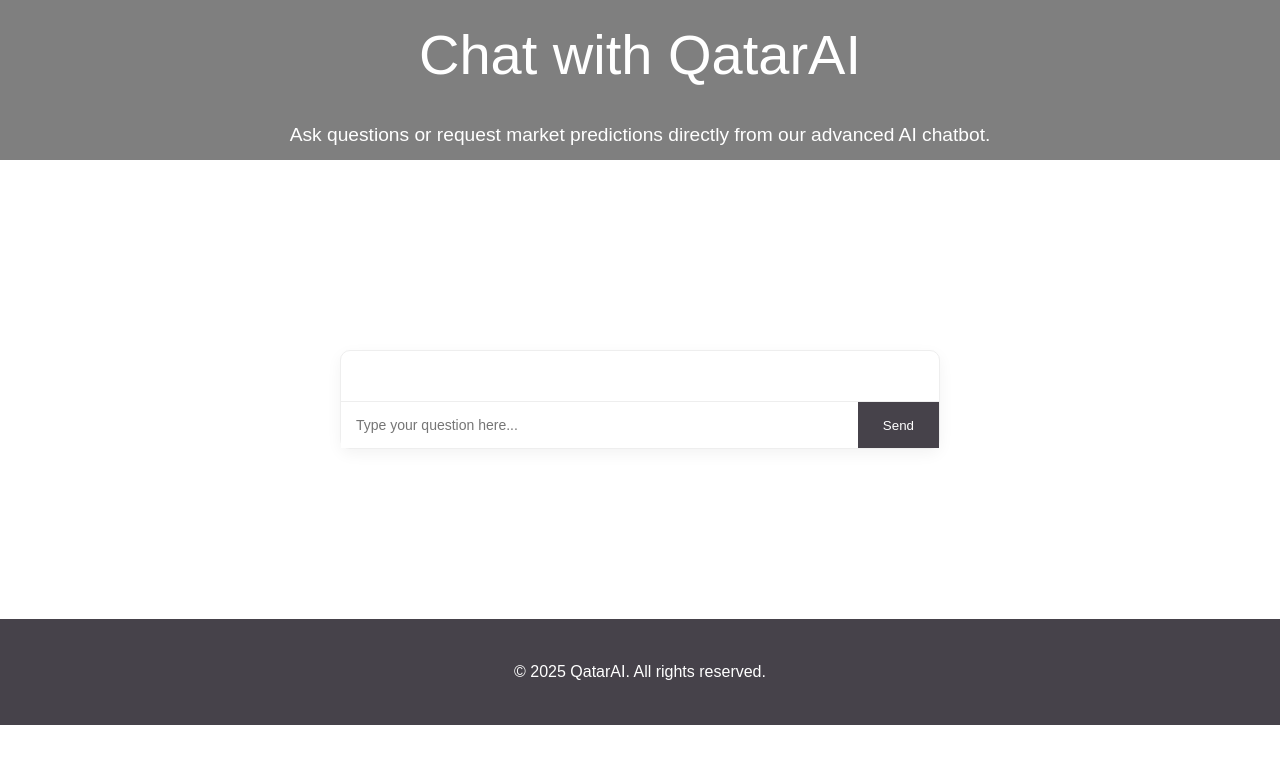
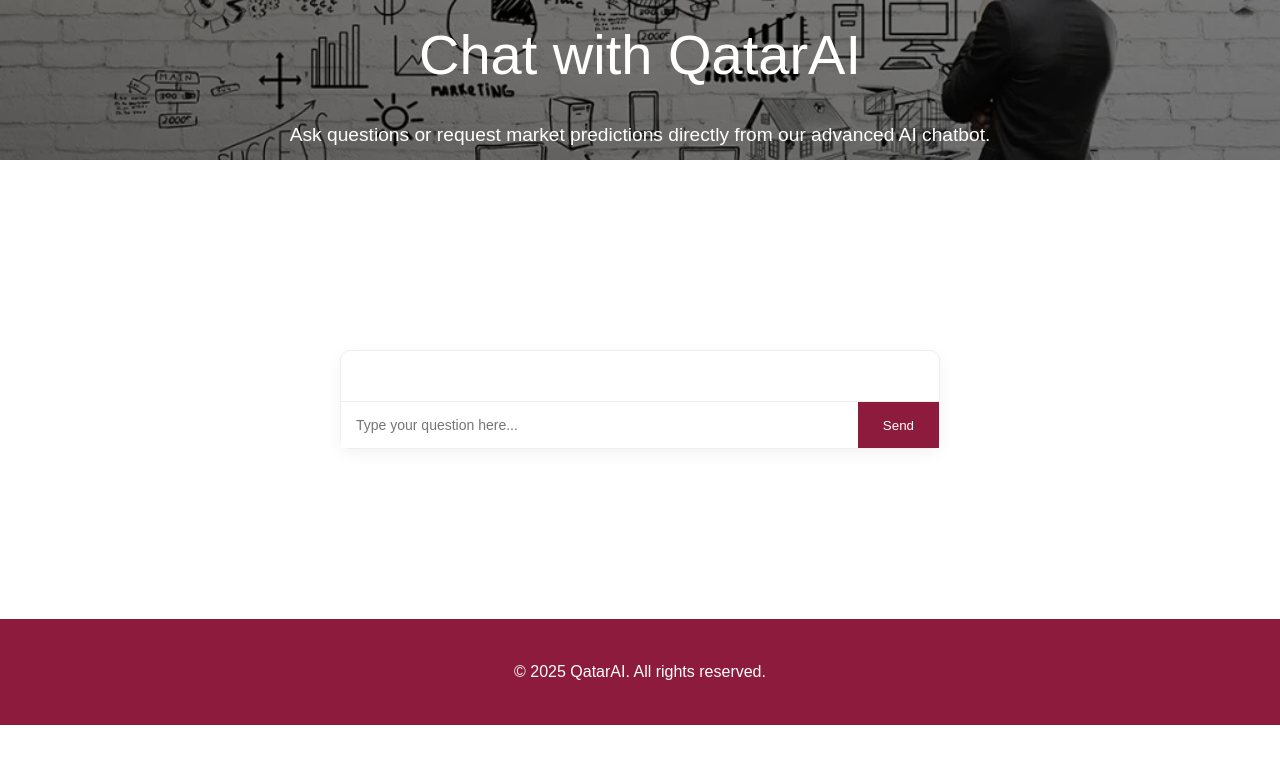
Before and after one commit to nazarboy2005/chatbot-uzpower, a Django app: page / in a window 1280 px wide. Shown: the top 764 px of the page. Run offline with Django 5.2, Linux system fonts and the light colour scheme.

Commit message:
MVP Done

```diff
--- a/assets/css/chatbot.css
+++ b/assets/css/chatbot.css
@@ -31,7 +31,7 @@
 
 .chat-input button {
   padding: 15px 25px;
-  background-color: rgba(70, 66, 74, 1);
+  background-color: #8d1b3d; /* Qatar's ennabi / dark red color */
   color: #fff;
   border: none;
   cursor: pointer;
--- a/assets/css/style.css
+++ b/assets/css/style.css
@@ -205,7 +205,7 @@ main {
 
 /* Footer */
 footer {
-  background-color: rgba(70, 66, 74, 1);
+  background-color: #8d1b3d;
   color: #fff;
   text-align: center;
   padding: 40px 20px;
--- a/templates/ai/chat.html
+++ b/templates/ai/chat.html
@@ -10,19 +10,31 @@
   <style>
     .site-header {
       position: relative;
-      background-image: url("{% static 'assets/images/header-background.jpg' %}");
+      background-image: url("{% static 'images/header-background.webp' %}");
       background-size: cover;
       background-position: center;
       color: white;
       padding: 10px;
-      background: linear-gradient(
-          rgba(0, 0, 0, 0.5),
-          rgba(0, 0, 0, 0.5)
-        );
       color: #fff;
       text-align: center;
       padding: 0 20px 100 0;
       margin-bottom: 100px;
+    }
+
+    .site-header::before {
+      content: "";
+      position: absolute;
+      top: 0;
+      left: 0;
+      right: 0;
+      bottom: 0;
+      background-color: rgba(0, 0, 0, 0.5);
+      z-index: 1;
+    }
+
+    .header-content {
+      position: relative;
+      z-index: 2;
     }
   </style>
 </head>
```
